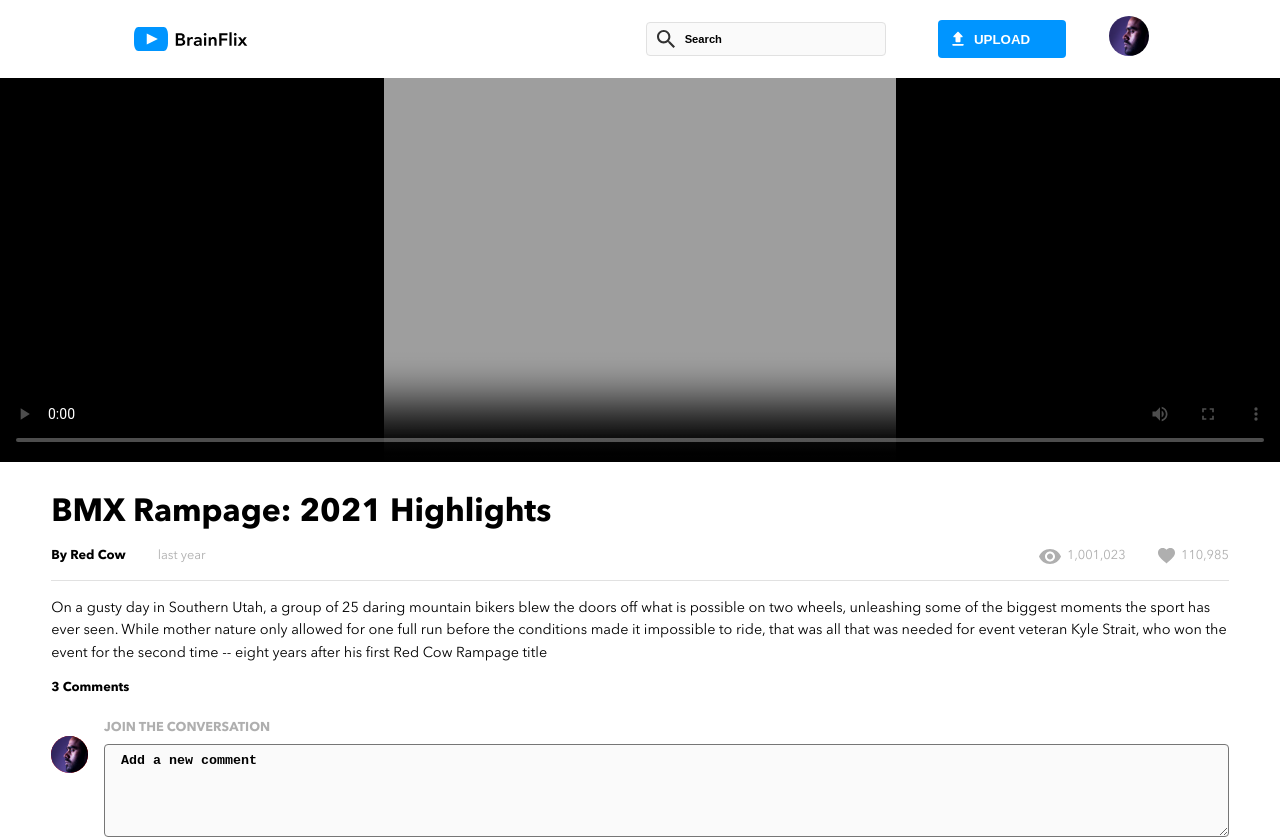
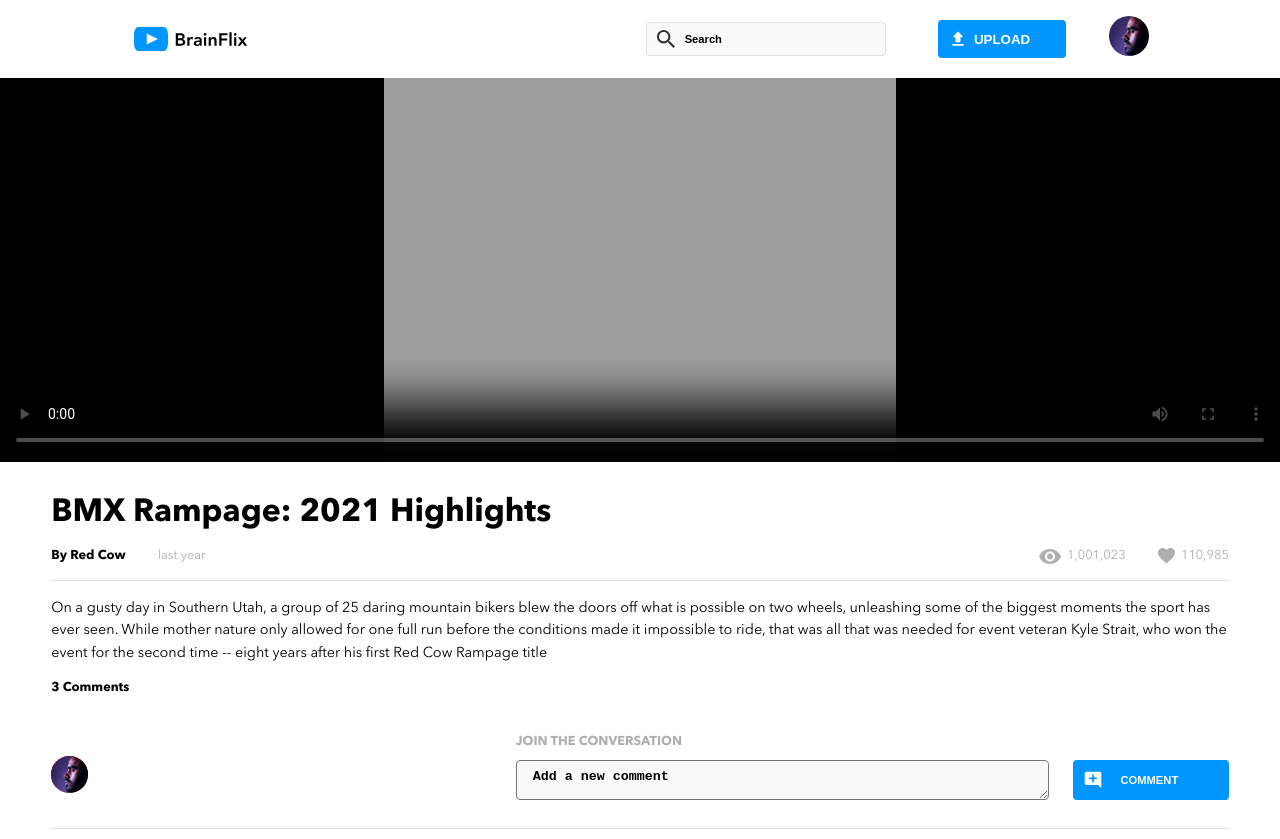
Before and after one commit to brandonyuh/brandon-yuh-brainflix, a React (Create React App) app: page / in a window 1280 px wide. Shown: the top 839 px of the page. Built offline with nearby package versions, Linux system fonts and the light colour scheme.

Commit message:
tablet css comments

```diff
--- a/src/components/Content/VideoComments/VideoComments.jsx
+++ b/src/components/Content/VideoComments/VideoComments.jsx
@@ -10,12 +10,12 @@ function VideoComments({ comments }) {
         <div className="comment__profile">
           <img className="comment__icon" src={ProfileIcon} alt="Profile" />
         </div>
-        <div className="comment__data comment__add">
-          <div>
-            <p className="comment__title">Join the conversation</p>
+        <div>
+          <p className="comment__title">Join the conversation</p>
+          <div className="comment__data comment__add">
             <textarea className="comment__input" name="" id="" cols="30" rows="5" placeholder="Add a new comment"></textarea>
+          <button className="button comment__button">Comment</button>
           </div>
-          <button className="button comment__button">Comment</button>
         </div>
       </article>
       {comments.map((comment) => (
--- a/src/components/Content/VideoComments/VideoComments.scss
+++ b/src/components/Content/VideoComments/VideoComments.scss
@@ -34,7 +34,7 @@
     margin: 0;
     background: red;
     margin-right: 1rem;
-    margin-top: 1rem;
+    margin-top: 1.5rem;
   }
   &__anon {
     background-color: $unavailable;
@@ -101,4 +101,30 @@
   &__text {
     font-size: 0.84rem;
   }
+
+  @include tablet {
+    padding: 1.75rem 0rem;
+    display: flex;
+    justify-content: space-between;
+    line-height: 1.25rem;
+
+    &__add {
+      display: flex;
+      justify-content: space-between;
+      align-items: center;
+    }
+    &__button {
+      width: 25rem;
+      padding-left: 0.5rem;
+      flex-shrink: 1;
+      font-size: 0.7rem;
+      margin: 0;
+      margin-left: 1.5rem;
+      height: 2.5rem;
+    }
+    &__input{
+      width: 200%;
+      height: 2.5rem;
+    }
+  }
 }
```
